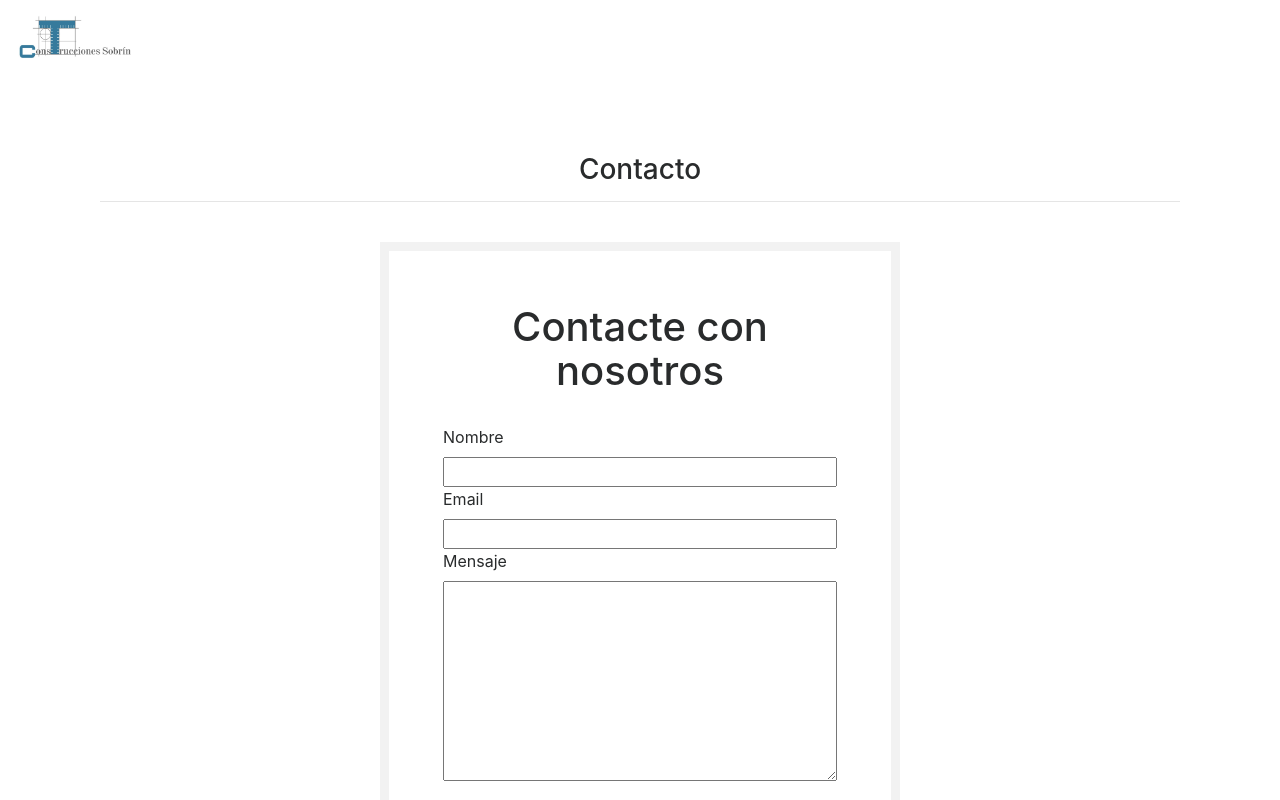
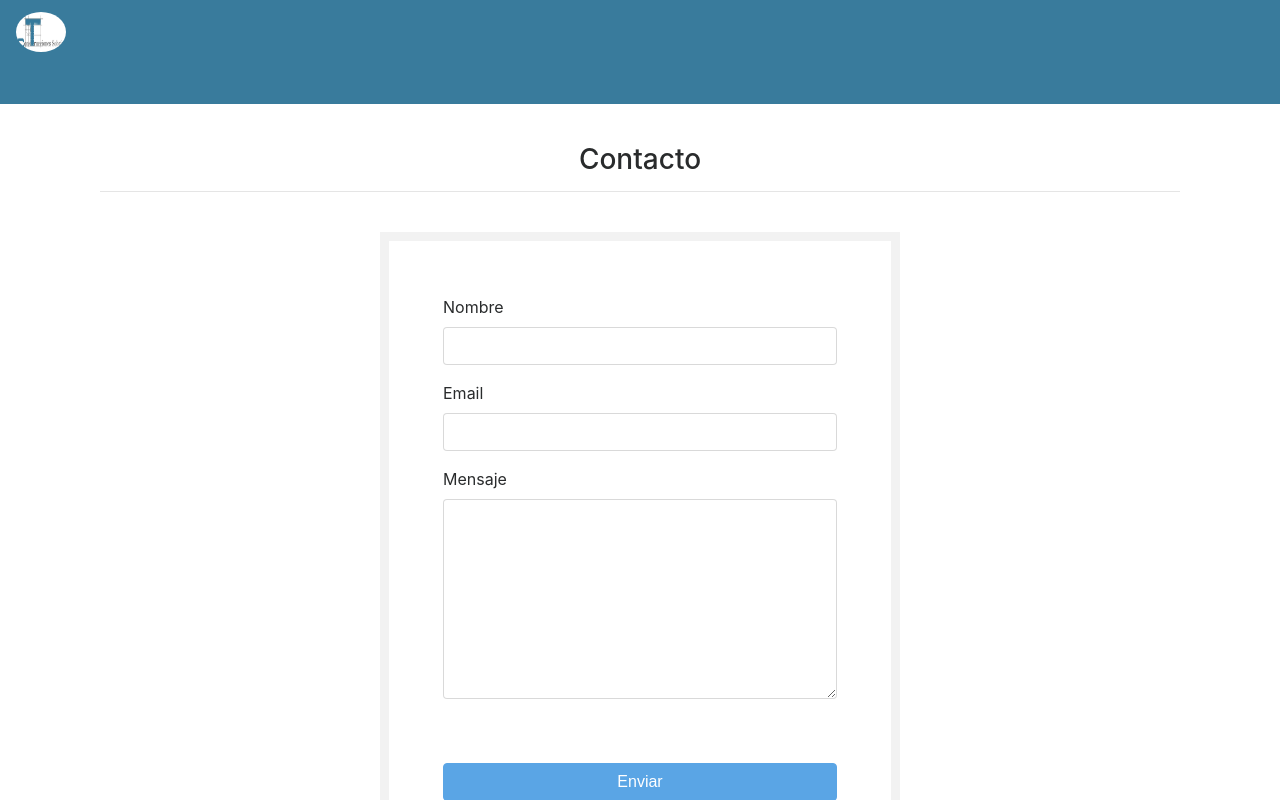
Before and after one commit to spg82/cSerantes, an Angular app: page /contact in a window 1280 px wide. Shown: the top 800 px of the page. Built offline with nearby package versions, Linux system fonts and the light colour scheme.

Commit message:
<feature> A lot of changes.....

```diff
--- a/src/app/app.component.html
+++ b/src/app/app.component.html
@@ -1,4 +1,4 @@
 <app-navbar></app-navbar>
-<div class="container main-container" >
+<div class="container main-container animated fadeIn">
     <router-outlet></router-outlet>
 </div>
--- a/src/app/components/contact/contact.component.html
+++ b/src/app/components/contact/contact.component.html
@@ -2,23 +2,23 @@
 	<h3 class="page-title text-center">Contacto</h3>
 	<hr>
 	<br>
-	<div class="form-container">
-	  	<h1>Contacte con nosotros</h1>
+	<form class="form-container col-sm-8 offset-sm-2" #form="ngForm" ngNativeValidate (ngSubmit)="send(form.value)" style="border: 9px solid #f2f2f2; max-width: 520px; margin: auto; padding: 5%;">
+		<div class="form-group">
+			<label for="inputName">Nombre</label>
+			<input type="text" name="name" class="form-control" id="inputName" aria-describedby="name" required [(ngModel)]="form_data.name">
+		</div>
+		<div class="form-group">
+			<label for="inputEmail">Email</label>
+			<input type="text" name="email" class="form-control" id="inputEmail" aria-describedby="email" required [(ngModel)]="form_data.email">
+		</div>
+		<div class="form-group">
+			<label for="comments">Mensaje</label>
+			<textarea name="comments" class="form-control" id="comments" rows="3" [(ngModel)]="form_data.comments" required></textarea>
+		</div>
 		<br>
-		<form  method="post" id="reused_form" >
-			<label for="name">Nombre</label>
-			<input id="name" type="text" name="Name" required maxlength="50">
-
-			<label for="email">Email</label>
-			<input id="email" type="email" name="Email" required maxlength="50">
-
-			<label for="message">Mensaje</label>
-			<textarea id="message" name="Message" rows="10" maxlength="6000" required></textarea>
-			<br>
-			<br>
-			<button class="btn btn-primary" type="" >Enviar</button>
-		</form>
-	</div>
+		<br>
+		<button [disabled]="!form.valid" type="submit" class="btn btn-primary" data-toggle="modal" data-target="#myModal"> Enviar </button>
+	</form>
 	<br>
 	<div class="text-center">
 		<h3>Email: miguelsobrinsueiras@gmail.com</h3>
@@ -26,3 +26,20 @@
 		<h3>Teléfono: 659 317 805</h3>
 	</div>
 </div>
+
+<!-- Modal window to show success/error message -->
+<div class="modal fade" id="myModal" aria-hidden="true">
+  <div class="modal-dialog">
+    <div class="modal-content">
+      <div class="modal-header">
+        <h4 class="modal-title">{{ modal_title }}</h4>
+      </div>
+      <div class="modal-body">
+        <p style="color: black">{{ modal_message }}</p>
+      </div>
+      <div class="modal-footer">
+        <button (click)="close_dialog()" type="button" class="btn btn-success" data-dismiss="modal">Cerrar</button>
+      </div>
+    </div>
+  </div>
+</div>
--- a/src/app/components/contact/contact.component.ts
+++ b/src/app/components/contact/contact.component.ts
@@ -1,4 +1,5 @@
 import { Component, OnInit } from '@angular/core';
+import { MailService, IMessage } from '../../mail.service';
 
 @Component({
   selector: 'app-contact',
@@ -7,9 +8,56 @@ import { Component, OnInit } from '@angular/core';
 })
 export class ContactComponent implements OnInit {
 
-  constructor() { }
+	message: IMessage = {};
+	modal_status: string = '';
+	modal_title: string = '';
+	modal_message: string = '';
+	form_data ={
+		name: '',
+		email: '',
+		comments: '',
+	};
 
-  ngOnInit() {
-  }
+	constructor(private mailService: MailService) { }
+
+	ngOnInit() {
+	}
+
+	close_dialog(){
+		if (this.modal_status == 'OK'){
+			this.form_data ={
+				name: '',
+				email: '',
+				comments: '',
+			};
+		}
+  		this.modal_title = '';
+  		this.modal_message = '';
+
+  	}
+
+	send(form: IMessage){
+  		console.log(form);
+  		//if (form.$valid){
+	  		window.scrollTo(0, 0);
+	  		this.mailService.sendEmail(form).subscribe(res => {
+		      console.log('Reservation Success', res);
+		      if (res.status == 200){
+		      	/* Show popup with OK message */
+		      	this.modal_status = 'OK';
+		      	this.modal_title = "Solicitud de reserva enviada con éxito";
+		      	this.modal_message = "Su solicitud ha sido de reserva ha sido enviada con éxito. Nos pondremos en contacto con usted por correo electrónico para confirmar la reserva.";
+		      	//this.showPopup(title, message);
+		      }
+		    }, error => {
+		      //console.log('Reservation Error', error);
+		      /* Show error popup */
+		      this.modal_status = 'ERROR';
+		      this.modal_title = "Ha ocurrido un error";
+		      this.modal_message = "No ha sido posible enviar la solicitud. Por favor, inténtelo más tarde.";
+		      //this.showPopup(title, message);
+		    });
+
+  	}
 
 }
--- a/src/app/components/gallery/gallery.component.html
+++ b/src/app/components/gallery/gallery.component.html
@@ -1,5 +1,5 @@
-<div class="text-center">
-    <div class="btn-group" role="group" aria-label="Basic example">
+<div class="col-md-8 offset-md-2 text-center">
+    <div class="btn-group" role="group" aria-label="Gallery menu">
         <button type="button" class="btn btn-secondary" routerLinkActive="active" [routerLink]="['finishes']">Acabados</button>
         <button type="button" class="btn btn-secondary" routerLinkActive="active" [routerLink]="['closures']">Cierres</button>
         <button type="button" class="btn btn-secondary" routerLinkActive="active" [routerLink]="['covering']">Cubiertas</button>
--- a/src/app/components/home/home.component.html
+++ b/src/app/components/home/home.component.html
@@ -1,3 +1,4 @@
+<div class="container animated fadeIn">
 	<div class="text-center">
 		<br>
 		<br>
@@ -9,3 +10,4 @@
 		<br>
 		<h3>Sitio web en construcción, disculpen las molestias.</h3>
 	</div>
+</div>
--- a/src/app/components/navbar/navbar.component.html
+++ b/src/app/components/navbar/navbar.component.html
@@ -1,15 +1,15 @@
 <nav class="navbar navbar-expand-lg navbar-dark bg-dark">
-  <a class="navbar-brand" href="#"><img src="assets/img/csobrin_logo.png" width="120px" height="50px"></a>
+  <a class="navbar-brand" href="#"><img src="assets/img/csobrin_logo.png" width="50px" height="40px" class="rounded-circle"></a>
   <button class="navbar-toggler" type="button" data-toggle="collapse" data-target="#navbarNav" aria-controls="navbarNav" aria-expanded="false" aria-label="Toggle navigation">
     <span class="navbar-toggler-icon"></span>
   </button>
-  <div class="collapse navbar-collapse" id="navbarNav" style="margin-left: -120px">
+  <div class="collapse navbar-collapse" id="navbarNav" style="margin-left: -80px">
     <ul class="navbar-nav mx-auto">
       <li class="nav-item" routerLinkActive="active">
         <a class="nav-link" [routerLink]="['home']">Inicio</a>
       </li>
       <li class="nav-item" routerLinkActive="active">
-        <a class="nav-link"[routerLink]="['gallery']">Galería</a>
+        <a class="nav-link" [routerLink]="['gallery']">Galería</a>
       </li>
       <li class="nav-item" routerLinkActive="active">
         <a class="nav-link" [routerLink]="['contact']">Contacto</a>
--- /dev/null
+++ b/src/app/mail.service.ts
@@ -0,0 +1,37 @@
+import { Injectable } from '@angular/core';
+import { Http } from '@angular/http';
+import { Observable } from 'rxjs/Observable';
+import { Resolve } from '@angular/router';
+import 'rxjs/add/operator/map';
+import 'rxjs/add/operator/catch';
+
+export interface IMessage {
+  name?: string,
+  surname?: string,
+  email?: string,
+  checkindate?: string,
+  checkoutdate?: string,
+  room_selector?: string,
+  comments?: string
+}
+
+@Injectable()
+export class MailService {
+  private emailUrl = '/assets/email.php';
+
+  constructor(private http: Http) {
+
+  }
+
+  sendEmail(message: IMessage): Observable<IMessage> | any {
+    return this.http.post(this.emailUrl, message)
+      .map(response => {
+        console.log('Sending email was successfull', response);
+        return response;
+      })
+      .catch(error => {
+        console.log('Sending email got error', error);
+        return Observable.throw(error);
+      })
+  }
+}
--- a/src/index.html
+++ b/src/index.html
@@ -7,11 +7,14 @@
 
     <meta name="viewport" content="width=device-width, initial-scale=1">
     <link rel="icon" type="image/x-icon" href="favicon.ico">
+    <link rel="stylesheet" type="text/css" href="./assets/css/lightbox.min.css">
+
+
     <script src="https://code.jquery.com/jquery-3.2.1.slim.min.js" integrity="sha384-KJ3o2DKtIkvYIK3UENzmM7KCkRr/rE9/Qpg6aAZGJwFDMVNA/GpGFF93hXpG5KkN" crossorigin="anonymous"></script>
     <script src="https://cdnjs.cloudflare.com/ajax/libs/popper.js/1.12.9/umd/popper.min.js" integrity="sha384-ApNbgh9B+Y1QKtv3Rn7W3mgPxhU9K/ScQsAP7hUibX39j7fakFPskvXusvfa0b4Q" crossorigin="anonymous"></script>
     <link rel="stylesheet" href="https://maxcdn.bootstrapcdn.com/bootstrap/4.0.0-beta.3/css/bootstrap.min.css" integrity="sha384-Zug+QiDoJOrZ5t4lssLdxGhVrurbmBWopoEl+M6BdEfwnCJZtKxi1KgxUyJq13dy" crossorigin="anonymous">
     <script src="https://maxcdn.bootstrapcdn.com/bootstrap/4.0.0-beta.3/js/bootstrap.min.js" integrity="sha384-a5N7Y/aK3qNeh15eJKGWxsqtnX/wWdSZSKp+81YjTmS15nvnvxKHuzaWwXHDli+4" crossorigin="anonymous"></script>
-    <link rel="stylesheet" href="./assets/css/lightbox.min.css">
+
     <script type="text/javascript" src="./assets/js/lightbox-plus-jquery.min.js"></script>
 </head>
 <body>
--- a/src/styles.css
+++ b/src/styles.css
@@ -37,11 +37,25 @@
   animation-name: fadeIn;
 }
 
+.modal{
+  top: 10% !important;
+}
+
+.modal-backdrop {
+  z-index: -1;
+}
+
 /* ------------------------- END GENERAL ANIMATIONS ----------------------*/
 
 /* -------------------------NAVBAR STYLES ----------------------- */
 
+.bg-dark{
+  background-color: #397b9c !important;
+}
+
+
 .nav-link {
+  color: #5d5d5d;
 	margin-left: 20px;
 	margin-right: 20px;
 	font-size: 20px;
@@ -60,6 +74,7 @@
 .nav-link:hover{
 	transform: scale(1.2);
     transition: 0.5s all ease;
+    color: white;
 }
 
 .nav-link::after {
@@ -100,6 +115,10 @@
 /* -------------------------END NAVBAR STYLES ----------------------- */
 
 /* ----------------------- GALLERY PAGE STYLES ------------------------------ */
+
+.btn-group{
+  display: flex;
+}
 
 div.gallery {
     padding: 10px;
@@ -144,18 +163,6 @@ div.desc {
 /* --------------------- CONTACT FORM ------------------------------------- */
 
 
-@media  only screen and (min-device-width: 768px)
-{
-    .form-container {
-      padding: 5%;
-      background: #ffffff;
-      border: 9px solid #f2f2f2;
-      max-width: 520px;
-      margin: auto;
-    }
-
-}
-
 h1, p
 {
   text-align: center;
```
Also changed, not shown: src/app/app.module.ts (+6 -1 lines), 2 other files (tests, documents, lock files or other folders). Lines whose indentation alone changed are shown as unchanged.
